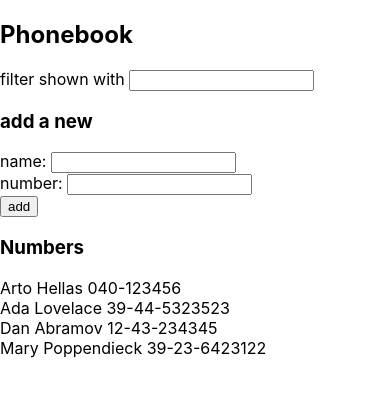
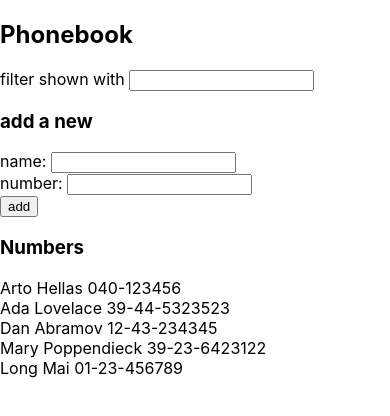
Before and after one commit to longm89/fullstackopen, a React (Create React App) app in the folder part2/phonebook/: page / in a window 390 px wide. Shown: the top 416 px of the page. Built offline with nearby package versions, Linux system fonts and the light colour scheme; data requests are answered from the project's data file; the HTML template or start-up script is replaced by a standard one.

Commit message:
add data fetching to phonebook app

```diff
--- /dev/null
+++ b/part2/phonebook/db.json
@@ -0,0 +1,29 @@
+{
+  "persons": [
+    {
+      "name": "Arto Hellas",
+      "number": "040-123456",
+      "id": 1
+    },
+    {
+      "name": "Ada Lovelace",
+      "number": "39-44-5323523",
+      "id": 2
+    },
+    {
+      "name": "Dan Abramov",
+      "number": "12-43-234345",
+      "id": 3
+    },
+    {
+      "name": "Mary Poppendieck",
+      "number": "39-23-6423122",
+      "id": 4
+    },
+    {
+      "name": "Long Mai",
+      "number": "01-23-456789",
+      "id": 4
+    }
+  ]
+}
--- a/part2/phonebook/src/App.js
+++ b/part2/phonebook/src/App.js
@@ -1,17 +1,23 @@
-import React, { useState } from 'react'
+import React, { useEffect, useState } from 'react'
 import Filter from "./components/Filter"
 import PersonForm from "./components/PersonForm"
 import Persons from "./components/Persons"
+import axios from "axios"
 const App = () => {
-  const [persons, setPersons] = useState([
-    { name: 'Arto Hellas', number: '040-123456' },
-    { name: 'Ada Lovelace', number: '39-44-5323523' },
-    { name: 'Dan Abramov', number: '12-43-234345' },
-    { name: 'Mary Poppendieck', number: '39-23-6423122' }
-  ])
+  const [persons, setPersons] = useState([])
   const [ newName, setNewName ] = useState('')
   const [ newNumber, setNewNumber ] = useState('')
   const [ filterWord, setFilterWord] = useState('')
+
+  const hook = () => {
+    axios
+      .get("http://localhost:3001/persons")
+      .then (response => {
+        console.log("promise fulfilled")
+        setPersons(response.data)
+      })
+  }
+  useEffect(hook, [])
 
   const addPerson = (event) => {
     //prevent the submit from default handling of the form
```
Also changed, not shown: part2/phonebook/package.json (+6 -1 lines), 2 other files (tests, documents, lock files or other folders).
